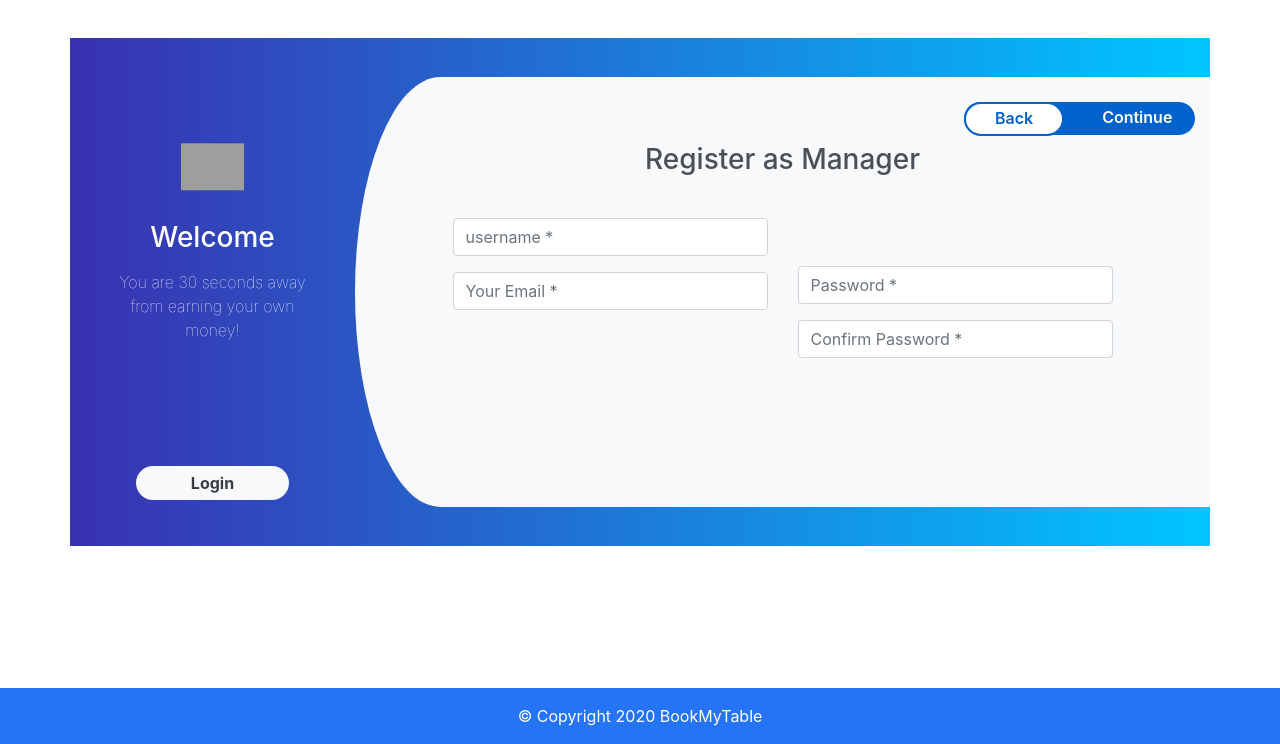
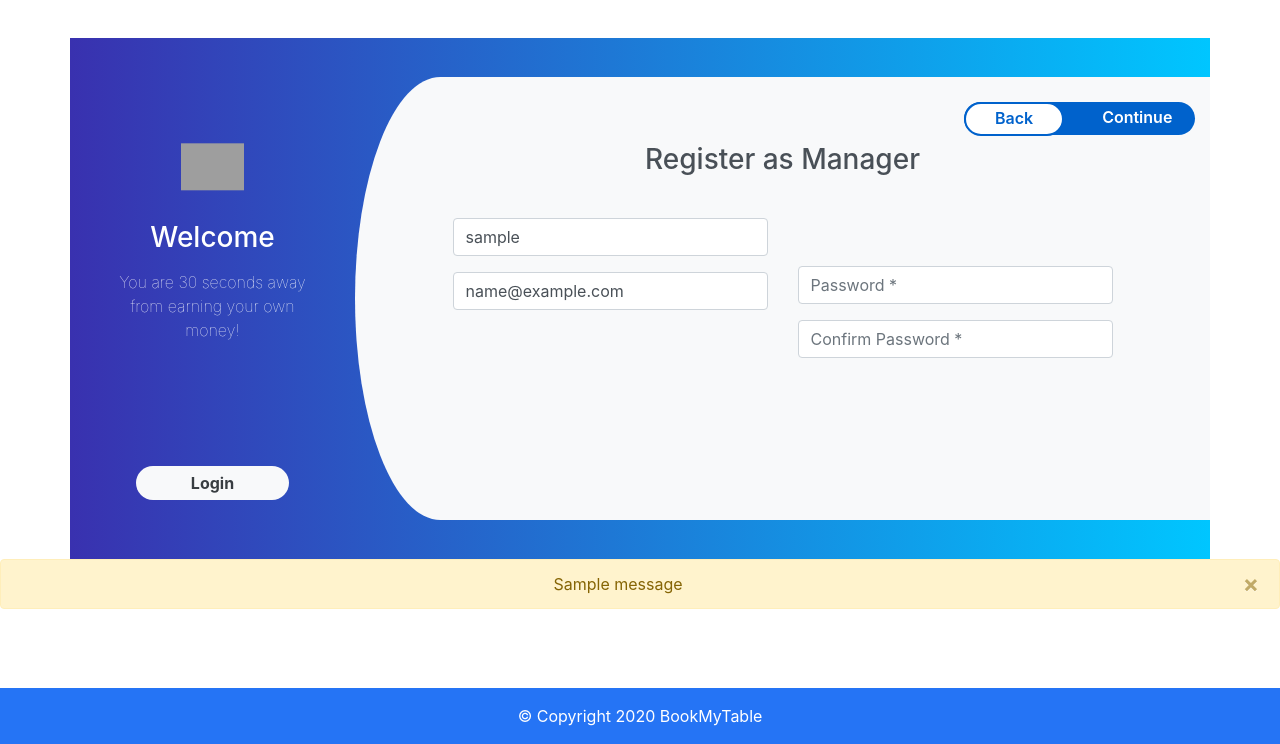
Before and after one commit to pavankumardv007/ReserveMyTable, a Django app: template templates/authentication/register_manager.html in a window 1280 px wide. Shown: the part 56-800 px from the top of the page. Run offline with Django 3.2, Linux system fonts and the light colour scheme; the template is opened without the code that fills it: most values are stand-ins (such as "Sample title", 1, 10 or a date in 2020); one stand-in notice (Sample message) is shown; grey boxes are pictures that could not be loaded.

Commit message:
manager authentication implemented

```diff
--- a/templates/authentication/register_manager.html
+++ b/templates/authentication/register_manager.html
@@ -29,25 +29,29 @@
                     <a class="nav-link" id="profile-tab" data-toggle="tab" href="#profile" role="tab" aria-controls="profile" aria-selected="false">Continue</a>
                 </li>
             </ul>
+             <form action="/register_manager" method="post">
+					{% csrf_token %}
             <div class="tab-content" id="myTabContent">
+
                 <div class="tab-pane fade show active" id="home" role="tabpanel" aria-labelledby="home-tab">
                     <h3 class="register-heading">Register as Manager</h3>
+
                     <div class="row register-form">
                         <div class="col-md-6">
                             <div class="form-group">
-                                <input type="text" class="form-control" placeholder="username *" value="" />
+                                <input name="username" required type="text" class="form-control" placeholder="username *" value="{{ username }}" />
                             </div>
                              <div class="form-group">
-                                <input type="email" class="form-control" placeholder="Your Email *" value="" />
+                                <input name="email" required type="email" class="form-control" placeholder="Your Email *" value="{{ email }}" />
                             </div>
                         </div>
                         <div class="col-md-6 py-5">
 
                             <div class="form-group">
-                                <input type="password" class="form-control" placeholder="Password *" value="" />
+                                <input name="password1" required type="password" class="form-control" placeholder="Password *" value="" />
                             </div>
                             <div class="form-group">
-                                <input type="password" class="form-control"  placeholder="Confirm Password *" value="" />
+                                <input name="password2" required type="password" class="form-control"  placeholder="Confirm Password *" value="" />
                             </div>
                         </div>
                     </div>
@@ -57,21 +61,21 @@
                     <div class="row register-form">
                         <div class="col-md-6">
                             <div class="form-group">
-                                <input type="text" class="form-control" placeholder="Name *" value="" />
+                                <input name="res_name" required type="text" class="form-control" placeholder="Name *" value="{{ res_name }}" />
                             </div>
                             <div class="form-group">
-                             <textarea class="form-control"  placeholder="description *" rows="3"></textarea>
+                             <textarea name="desc" class="form-control"  placeholder="description *" rows="3" value="{{ desc }}"></textarea>
 
                             </div>
                             <div class="form-group">
-                                <input type="email" class="form-control" placeholder="Email *" value="" />
+                                <input  name="res_email" required type="email" class="form-control" placeholder="Email *" value="{{ res_email }}" />
                             </div>
                             <div class="form-group">
-                                <input type="text" maxlength="10" minlength="10" class="form-control" placeholder="Contact No. *" value="" />
+                                <input name="contact" required type="text" maxlength="10" minlength="10" class="form-control" placeholder="Contact No. *" value="{{ contact }}" />
                             </div>
                             <div class="form-group">
                                <label for="exampleFormControlFile1">Restaurant Profile Image</label>
-                               <input type="file" accept="image/*"  class="form-control-file" id="exampleFormControlFile1">
+                               <input name="profile" required type="file" accept="image/*"  class="form-control-file" value="{{ profile }}">
                             </div>
 
 
@@ -79,21 +83,21 @@
                         <div class="col-md-6">
                             <div class="form-group">
                                 <label for="appt">opening time:</label>
-                                <input type="time" class="form-control" name="appt">
+                                <input name="open_time" required type="time" class="form-control" value="{{ open_time }}">
                             </div>
                             <div class="form-group">
-                              <label for="appt">opening time:</label>
-                                <input type="time" class="form-control" name="appt">
+                              <label for="appt">closing time:</label>
+                                <input name="close_time" required type="time" class="form-control" value="{{ close_time }}">
                             </div>
                             <div class="form-group">
 
                             </div>
                             <div class="form-group">
                                 <label for="inputCity">City</label>
-                               <input type="text" class="form-control" id="inputCity">
+                               <input name="city" required type="text" class="form-control" value="{{ city }}">
                             </div>
                             <div class="form-group">
-                        <select id="inputState" class="form-control">
+                        <select name="state" required class="form-control" value="{{ state }}">
                            <option class="hidden"  selected disabled>State</option>
                             <option value="Andhra Pradesh">Andhra Pradesh</option>
                             <option value="Andaman and Nicobar Islands">Andaman and Nicobar Islands</option>
@@ -138,9 +142,20 @@
                     </div>
                 </div>
             </div>
+             </form>
         </div>
     </div>
 
 </div>
+{% if messages %}
+                        {% for message in messages %}
+                        <div class="message">
+                            <div class="alert alert-warning alert-dismissible text-center" role="alert">
+                                <button type="button" class="close" data-dismiss="alert" aria-label="Close" onclick="$('.alert').remove()">&times;</button>
+                                {{message}}
+                            </div>
+                        </div>
+                        {% endfor %}
+                        {% endif %}
 
 {% endblock content %}
```
Also changed, not shown: authentication/views.py (+96 -9 lines), templates/authentication/login_manager.html (+12 -2 lines).
